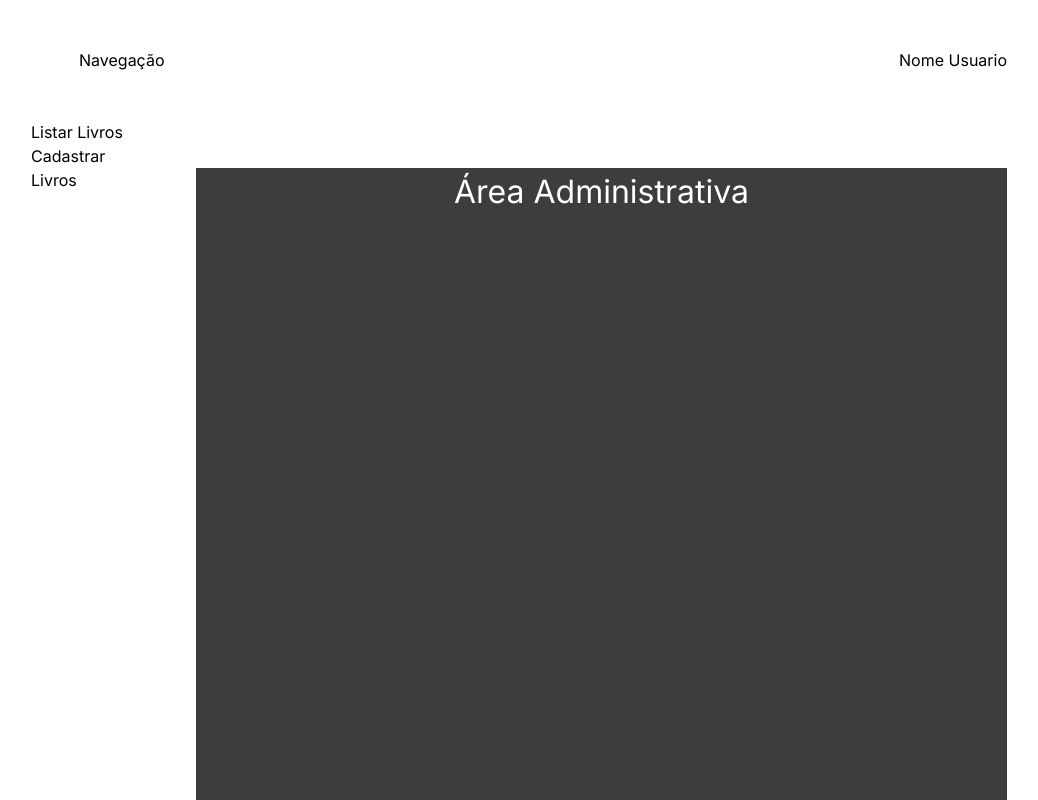
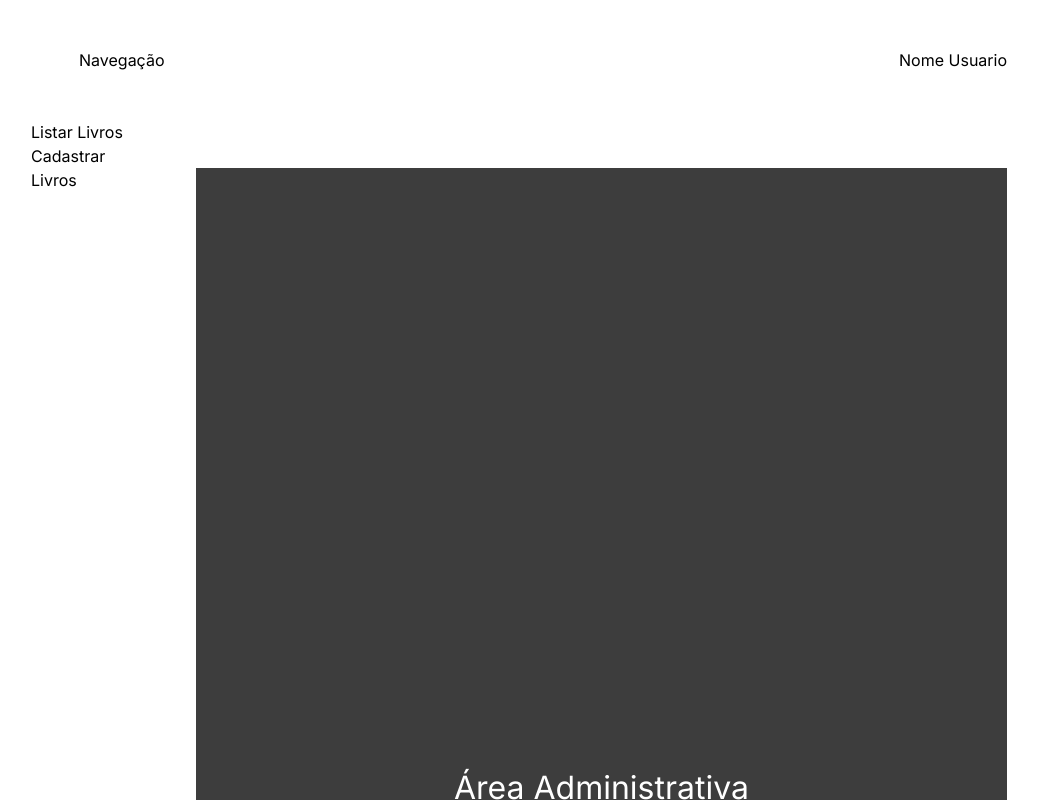
Before and after one commit to Nicoliiii/cadlivros, a Next.js app: page /admin in a window 1280 px wide. Shown: the top 800 px of the page, without its empty margins (97-1135 px from the left). Built offline with nearby package versions, Linux system fonts and the light colour scheme.

Commit message:
fix: adm tentativa

```diff
--- a/app/admin/page.tsx
+++ b/app/admin/page.tsx
@@ -3,15 +3,15 @@ export default function Admin(){
         <div style={{
           display: 'flex',
           flexDirection: 'column',
-          justifyContent: 'space-between',
+          alignItems: 'center',
+          justifyContent: 'flex-end',
           height: '100vh',
           backgroundColor: '#3d3d3d'
         }}>
         <h1 style={{
           color: 'white',
           fontSize: '2rem',
-          marginBottom: '1rem',
-          textAlign: 'center'
+          marginBottom: '1rem'
         }}>
           Área Administrativa
         </h1>
```
